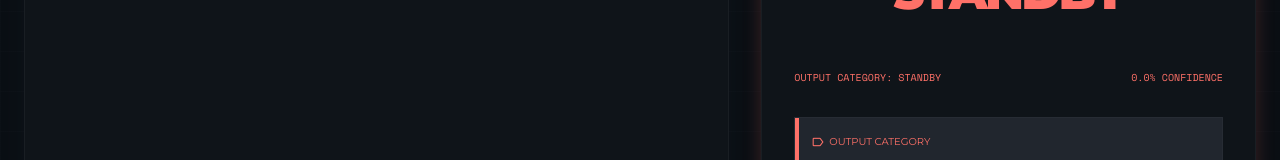
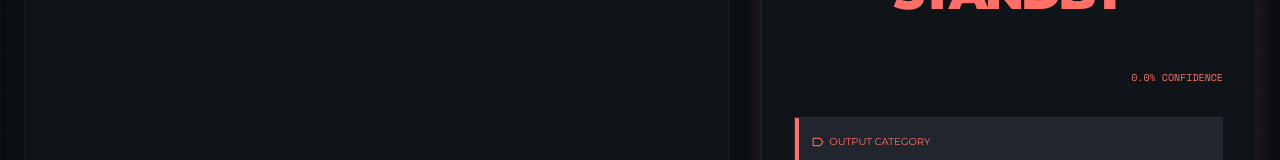
Before and after one commit to aayusharyaiam/sentinal-ai, a React (Vite) app: page / in a window 1280 px wide. Shown: the part 269-429 px from the top of the page. Built offline with nearby package versions, Linux system fonts and the light colour scheme.

Commit message:
feat: add VerdictPanel component to display analysis results and status indicators

```diff
--- a/src/components/VerdictPanel.jsx
+++ b/src/components/VerdictPanel.jsx
@@ -32,7 +32,6 @@ export default function VerdictPanel() {
   };
 
   const statusText = result ? result.status : (isAnalyzing ? "ANALYZING..." : "STANDBY");
-  const outputCategoryText = result ? `OUTPUT CATEGORY: ${result.category || 'UNKNOWN'}` : "OUTPUT CATEGORY: STANDBY";
   const confidenceText = result ? `${(result.confidence * 100).toFixed(1)}% CONFIDENCE` : "0.0% CONFIDENCE";
 
   // Bar width starts 0, completes based on risk_score
@@ -73,8 +72,7 @@ export default function VerdictPanel() {
               ></div>
             </div>
 
-            <div className={`flex justify-between w-full text-[10px] font-mono ${getStatusColor()}`}>
-              <span>{outputCategoryText}</span>
+            <div className={`flex justify-end w-full text-[10px] font-mono ${getStatusColor()}`}>
               <span>{confidenceText}</span>
             </div>
           </div>
```
